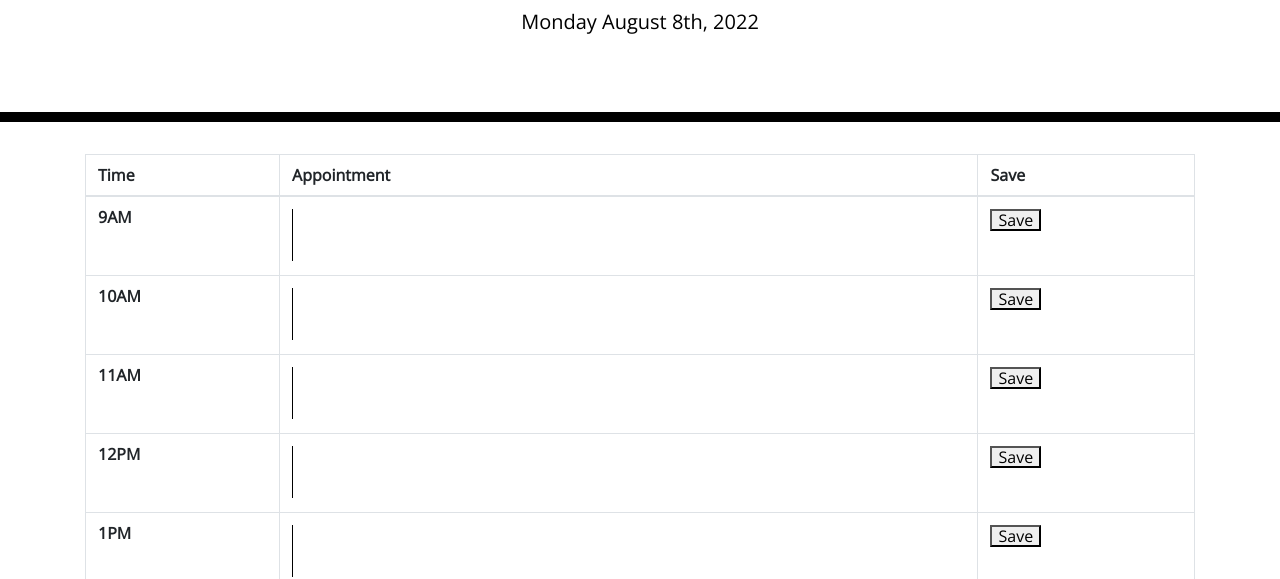
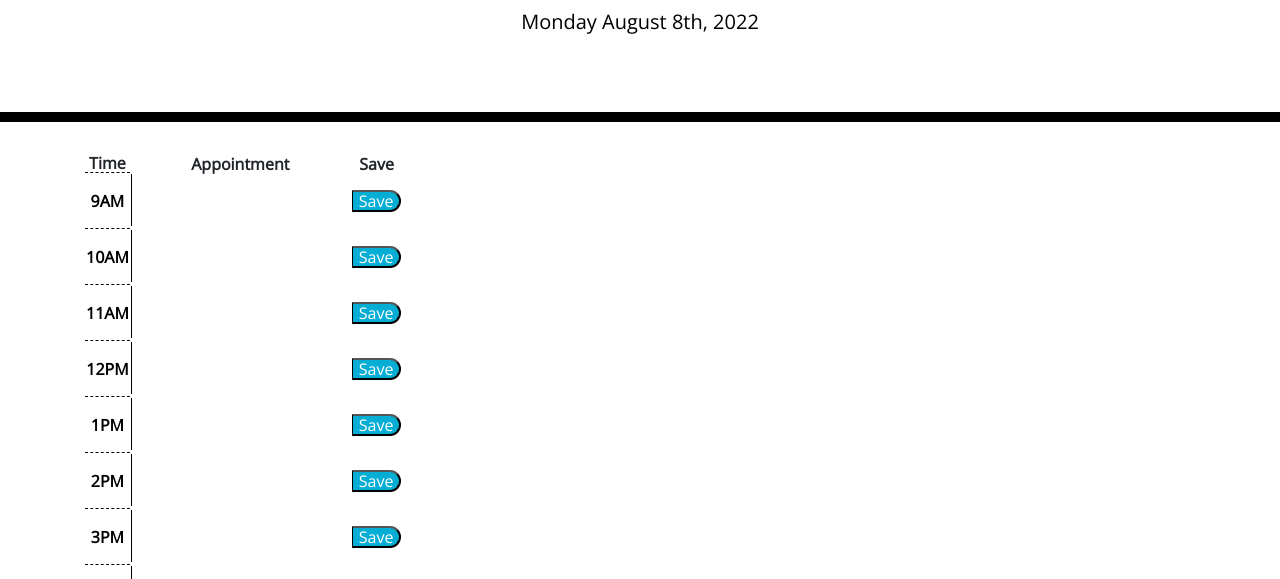
Before and after one commit to PDKetchum/module-5-work-day-scheduler, a plain HTML site: page index.html in a window 1280 px wide. Shown: the part 182-761 px from the top of the page. Drawn offline with nearby package versions, Linux system fonts and the light colour scheme.

Commit message:
render appointment page

```diff
--- a/assets/script.js
+++ b/assets/script.js
@@ -19,13 +19,18 @@ var businessHours = [
   "4PM",
   "5PM",
 ];
+
 function printTimeblocks() {
   for (var i = 0; i < businessHours.length; i++) {
     var $timeblockRow = $("<tr>");
 
+    $timeblockRow.attr("class", "");
+
     var $appointmentTime = $("<th>");
 
     $appointmentTime.text(businessHours[i]);
+
+    $appointmentTime.attr("class", "hour");
 
     var $appointmentEl = $("<td>");
 
@@ -39,6 +44,10 @@ function printTimeblocks() {
 
     var $saveButton = $("<button>");
 
+    $saveButton.attr("class", "saveBtn");
+
+    $saveButton.attr("id", i);
+
     $saveButton.text("Save");
 
     $appointmentEl.append($appointmentText);
@@ -48,7 +57,17 @@ function printTimeblocks() {
     $timeblockRow.append($appointmentTime, $appointmentEl, $save);
 
     $timeBlock.append($timeblockRow);
+
+    $saveButton.on("click", saveAppointment);
   }
 }
 
 printTimeblocks();
+
+function saveAppointment(event) {
+  event.preventDefault();
+
+  var buttonClicked = event.target;
+
+  var buttonId = buttonClicked.id;
+}
--- a/assets/style.css
+++ b/assets/style.css
@@ -67,5 +67,5 @@ textarea {
 
 .saveBtn:hover {
   font-size: 20px;
-  /* transition: all 0.3s ease-in-out; */
+  transition: all 0.3s ease-in-out;
 }
--- a/index.html
+++ b/index.html
@@ -30,9 +30,9 @@
     </header>
     <div class="container">
       <!-- Timeblocks go here -->
-      <table class="table table-bordered">
+      <table class="time-block">
         <thead>
-          <tr>
+          <tr class="">
             <th scope="col">Time</th>
             <th scope="col">Appointment</th>
             <th scope="col">Save</th>
```
